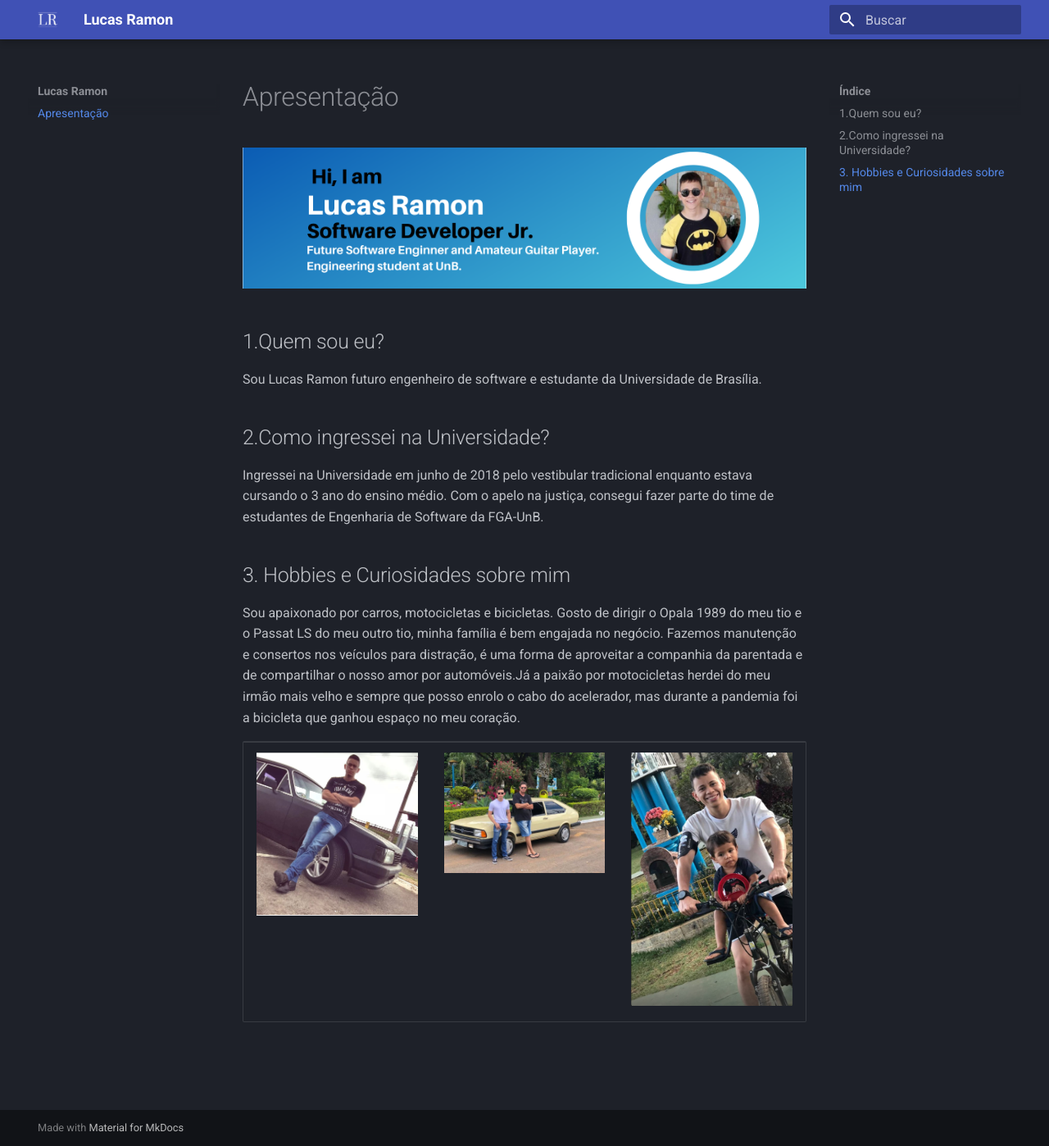
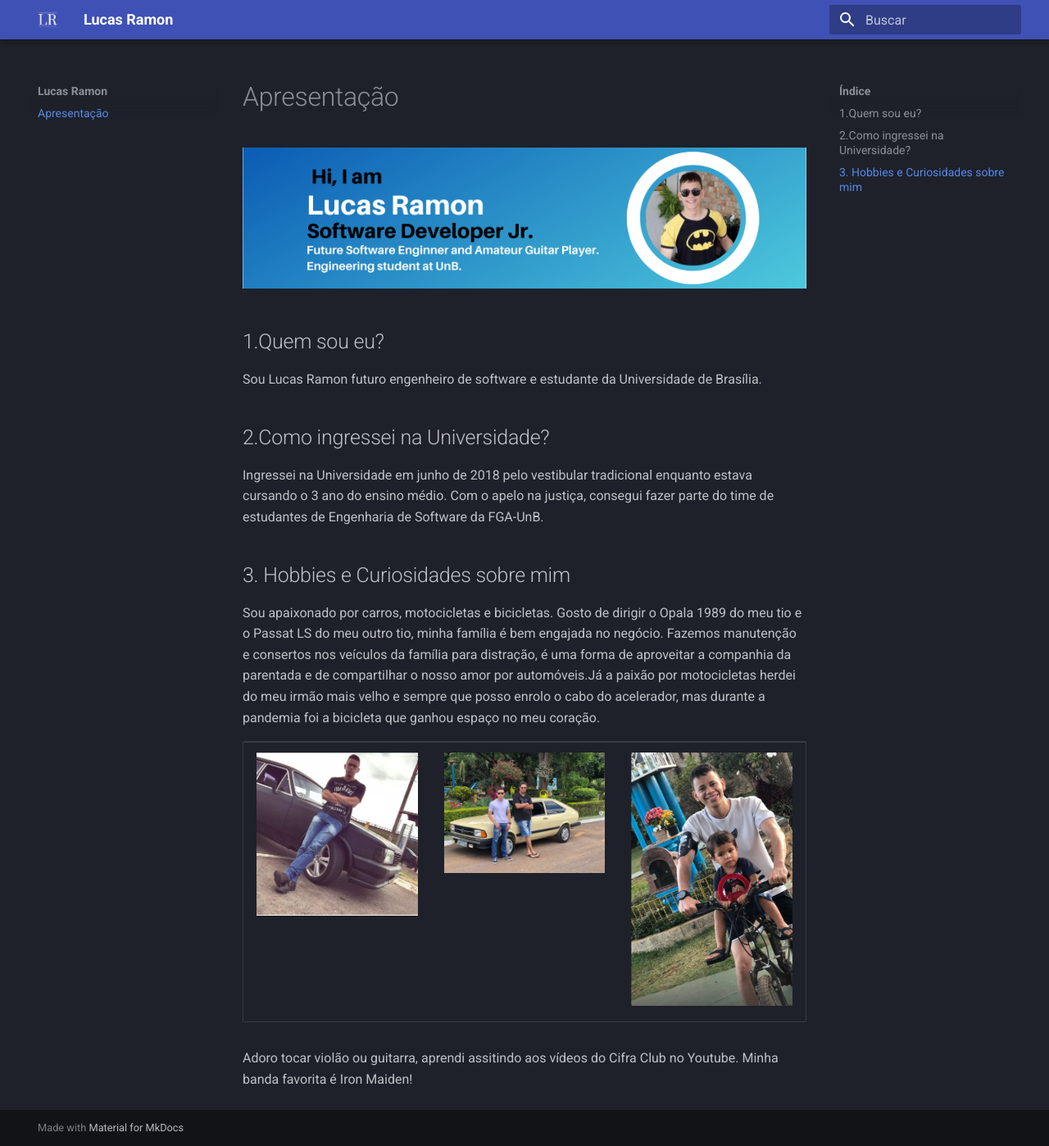
Before and after one commit to lramon2001/lramon2001.github.io, an MkDocs documentation site: the page built from docs/index.md, in a window 1280 px wide and 1398 px high. Shown: the whole window at 82% size. Built offline with MkDocs 1.6.1 and Material for MkDocs 9.7.7, drawn with Linux system fonts in a browser that asks for light colours.

Commit message:
Update index.md

```diff
--- a/docs/index.md
+++ b/docs/index.md
@@ -14,7 +14,7 @@ Ingressei na Universidade em junho de 2018 pelo vestibular tradicional enquanto
 
 ## 3. Hobbies e Curiosidades sobre mim
 
-Sou apaixonado por carros, motocicletas e bicicletas. Gosto de dirigir o Opala 1989 do meu tio e o Passat LS do meu outro tio, minha família é bem engajada no negócio. Fazemos manutenção e consertos nos veículos para distração, é uma forma de aproveitar a companhia da parentada e de compartilhar o nosso amor por automóveis.Já a paixão por motocicletas herdei do meu irmão mais velho e sempre que posso enrolo o cabo do acelerador, mas durante a pandemia foi a bicicleta que ganhou espaço no meu coração.
+Sou apaixonado por carros, motocicletas e bicicletas. Gosto de dirigir o Opala 1989 do meu tio e o Passat LS do meu outro tio, minha família é bem engajada no negócio. Fazemos manutenção e consertos nos veículos da família para distração, é uma forma de aproveitar a companhia da parentada e de compartilhar o nosso amor por automóveis.Já a paixão por motocicletas herdei do meu irmão mais velho e sempre que posso enrolo o cabo do acelerador, mas durante a pandemia foi a bicicleta que ganhou espaço no meu coração.
 <table>
 <tr>
 <td align="center">
@@ -27,3 +27,5 @@ Sou apaixonado por carros, motocicletas e bicicletas. Gosto de dirigir o Opala 1
    <img src="./media/bike.png" width="256" height="256"/>
   </td>
   </table>
+
+  Adoro tocar violão ou guitarra, aprendi assitindo aos vídeos do Cifra Club no Youtube. Minha banda favorita é Iron Maiden!
```
